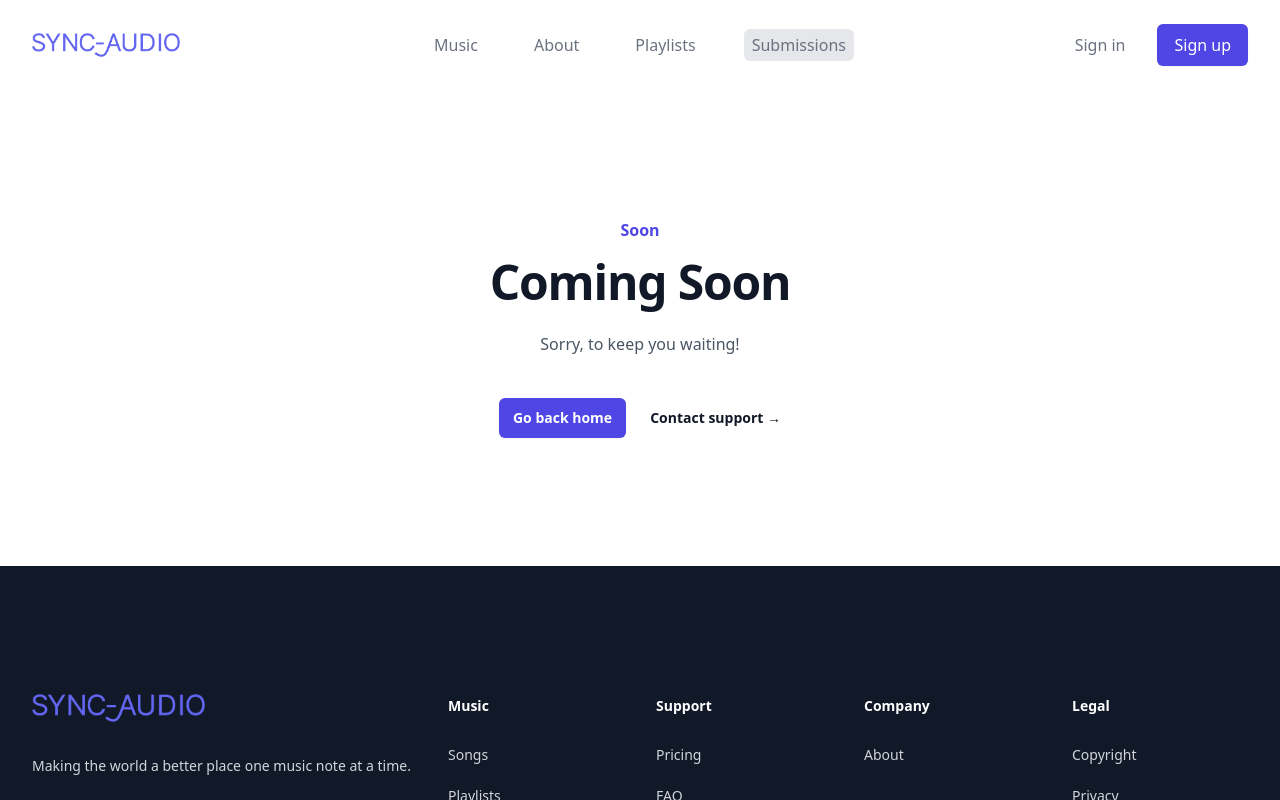
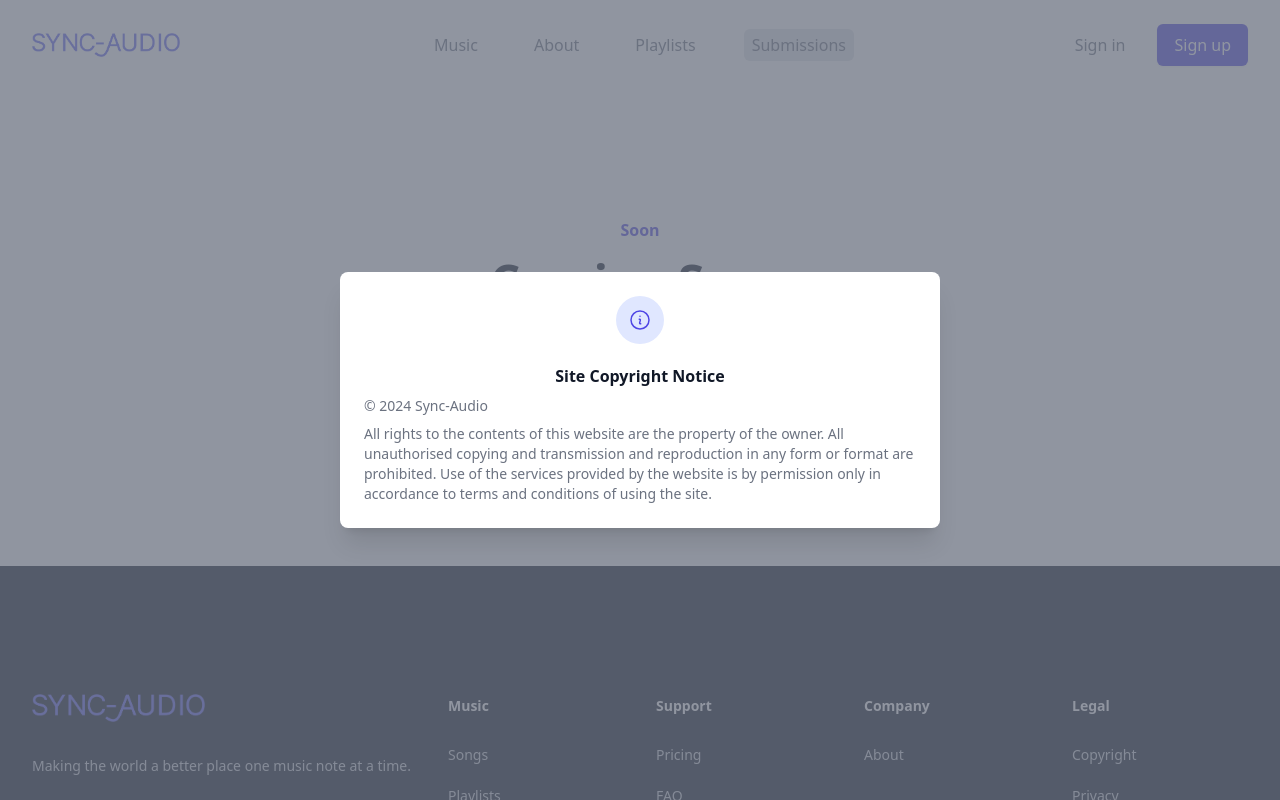
Before and after one commit to dv-i/sync-audio-react, a React (Create React App) app: page /submissions in a window 1280 px wide. Both pictures are taken after a click on the link "Copyright". Shown: the top 800 px of the page. Built offline with nearby package versions, Linux system fonts and the light colour scheme.

Commit message:
Added copyright

```diff
--- a/src/components/Footer.tsx
+++ b/src/components/Footer.tsx
@@ -1,4 +1,9 @@
 /* eslint-disable react/jsx-props-no-spreading */
+
+import { Fragment, useState } from "react";
+import { Dialog, Transition } from "@headlessui/react";
+import { InformationCircleIcon } from "@heroicons/react/24/outline";
+
 const navigation = {
 	music: [
 		{ name: "Songs", href: "#" },
@@ -11,7 +16,6 @@ const navigation = {
 	],
 	company: [{ name: "About", href: "/about" }],
 	legal: [
-		{ name: "Copyright", href: "#" },
 		{ name: "Privacy", href: "#" },
 		{ name: "Purchase", href: "#" },
 	],
@@ -81,7 +85,80 @@ const navigation = {
 };
 
 export default function Example(): JSX.Element {
+	const [open, setOpen] = useState(false);
 	return (
+		<>
+			{/* Copyright Modal */}
+			<Transition.Root show={open} as={Fragment}>
+				<Dialog as="div" className="relative z-10" onClose={setOpen}>
+					<Transition.Child
+						as={Fragment}
+						enter="ease-out duration-300"
+						enterFrom="opacity-0"
+						enterTo="opacity-100"
+						leave="ease-in duration-200"
+						leaveFrom="opacity-100"
+						leaveTo="opacity-0"
+					>
+						<div className="fixed inset-0 bg-gray-500 bg-opacity-75 transition-opacity" />
+					</Transition.Child>
+
+					<div className="fixed inset-0 z-10 w-screen overflow-y-auto">
+						<div className="flex min-h-full items-end justify-center p-4 text-center sm:items-center sm:p-0">
+							<Transition.Child
+								as={Fragment}
+								enter="ease-out duration-300"
+								enterFrom="opacity-0 translate-y-4 sm:translate-y-0 sm:scale-95"
+								enterTo="opacity-100 translate-y-0 sm:scale-100"
+								leave="ease-in duration-200"
+								leaveFrom="opacity-100 translate-y-0 sm:scale-100"
+								leaveTo="opacity-0 translate-y-4 sm:translate-y-0 sm:scale-95"
+							>
+								<Dialog.Panel
+									style={{ minWidth: 600 }}
+									className="w-300 relative transform overflow-hidden rounded-lg bg-white px-4 pb-4 pt-5 text-left shadow-xl transition-all sm:my-8 sm:w-full sm:max-w-sm sm:p-6"
+								>
+									<div>
+										<div className="mx-auto flex h-12 w-12 items-center justify-center rounded-full bg-indigo-100">
+											<InformationCircleIcon
+												className="h-6 w-6 text-indigo-600"
+												aria-hidden="true"
+											/>
+										</div>
+										<div className="mt-3 text-center sm:mt-5">
+											<Dialog.Title
+												as="h3"
+												className="text-base font-semibold leading-6 text-gray-900"
+											>
+												Site Copyright Notice
+											</Dialog.Title>
+											<div className="mt-2">
+												<p className="text-sm text-left text-gray-500">
+													© 2024 Sync-Audio
+												</p>
+												<p className="text-sm mt-2 text-left text-gray-500">
+													All rights to the contents
+													of this website are the
+													property of the owner. All
+													unauthorised copying and
+													transmission and
+													reproduction in any form or
+													format are prohibited. Use
+													of the services provided by
+													the website is by permission
+													only in accordance to terms
+													and conditions of using the
+													site.
+												</p>
+											</div>
+										</div>
+									</div>
+								</Dialog.Panel>
+							</Transition.Child>
+						</div>
+					</div>
+				</Dialog>
+			</Transition.Root>
 			<footer className="bg-gray-900" aria-labelledby="footer-heading">
 				<h2 id="footer-heading" className="sr-only">
 					Footer
@@ -95,8 +172,8 @@ export default function Example(): JSX.Element {
 								alt="Company name"
 							/>
 							<p className="text-sm leading-6 text-gray-300">
-							Making the world a better place one music note at a
-							time.
+								Making the world a better place one music note
+								at a time.
 							</p>
 							<div className="flex space-x-6">
 								{navigation.social.map((item) => (
@@ -105,7 +182,9 @@ export default function Example(): JSX.Element {
 										href={item.href}
 										className="text-gray-500 hover:text-gray-400"
 									>
-									<span className="sr-only">{item.name}</span>
+										<span className="sr-only">
+											{item.name}
+										</span>
 										<item.icon
 											className="h-6 w-6"
 											aria-hidden="true"
@@ -174,6 +253,16 @@ export default function Example(): JSX.Element {
 										Legal
 									</h3>
 									<ul role="list" className="mt-6 space-y-4">
+										<li key="Copyright">
+											<a
+												onClick={() => {
+													setOpen(true);
+												}}
+												className="cursor-pointer text-sm leading-6 text-gray-300 hover:text-white"
+											>
+												Copyright
+											</a>
+										</li>
 										{navigation.legal.map((item) => (
 											<li key={item.name}>
 												<a
@@ -196,5 +285,6 @@ export default function Example(): JSX.Element {
 					</div>
 				</div>
 			</footer>
+		</>
 	);
 }
```
Lines whose indentation alone changed are shown as unchanged.
